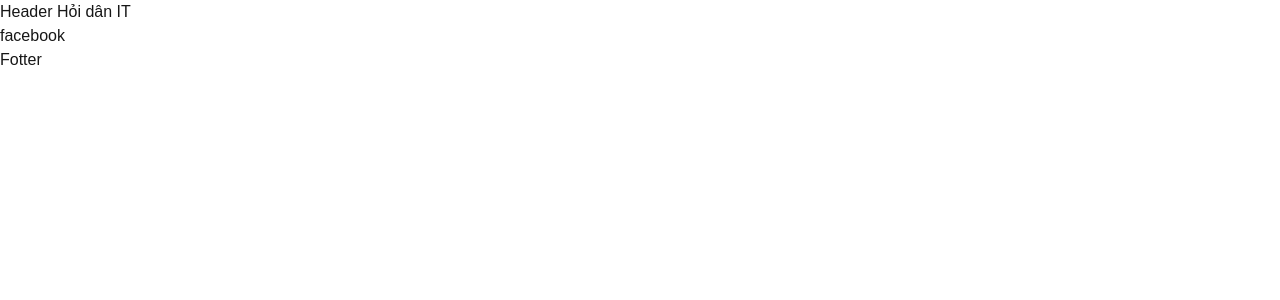
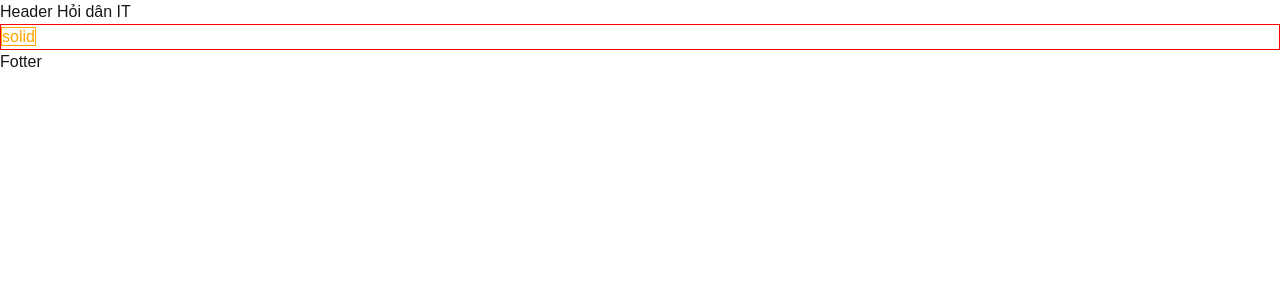
Before and after one commit to VietNguyen1812/project-person, a Next.js app: page / in a window 1280 px wide. Shown: the top 300 px of the page. Built offline with nearby package versions, Linux system fonts and the light colour scheme.

Commit message:
Change 2 file Css in page

```diff
--- a/src/app/page.tsx
+++ b/src/app/page.tsx
@@ -1,10 +1,14 @@
 import Link from "next/link";
+import x from "./styles/app.module.css";
+import y from "./styles/test.module.css";
 export default function Home() {
   return (
     <div>
       <ul>
-        <li>
-          <Link href={"/facebook"}> facebook</Link>
+        <li className={x["red"]}>
+          <Link href={"/facebook"}>
+            <span className={y["red"]}>solid</span>
+          </Link>
         </li>
       </ul>
     </div>
--- /dev/null
+++ b/src/app/styles/app.module.css
@@ -0,0 +1,8 @@
+.red {
+  color: red;
+  border: 1px solid red;
+}
+.green {
+  color: green;
+  border: 1px solid green;
+}
--- /dev/null
+++ b/src/app/styles/test.module.css
@@ -0,0 +1,4 @@
+.red {
+  color: orange;
+  border: 1px solid orange;
+}
```
